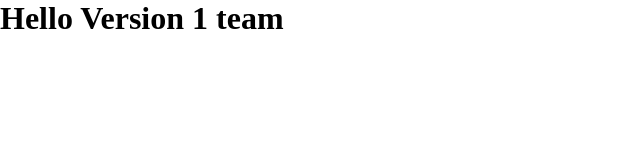
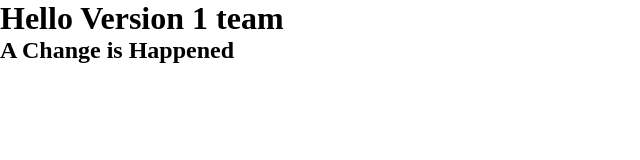
Before and after one commit to azeemdevs/my-project, a plain HTML site: page index.html in a window 1280 px wide. Shown: the whole page, without its empty margins (0-640 px from the left). Drawn offline with Linux system fonts and the light colour scheme.

Commit message:
bug fixed v1

```diff
--- a/index.html
+++ b/index.html
@@ -9,7 +9,7 @@
   </head>
   <body>
     <h1>Hello Version 1 team</h1>
-
+    <h2>A Change is Happened</h2>
     <script src="./app.js"></script>
   </body>
 </html>
```
